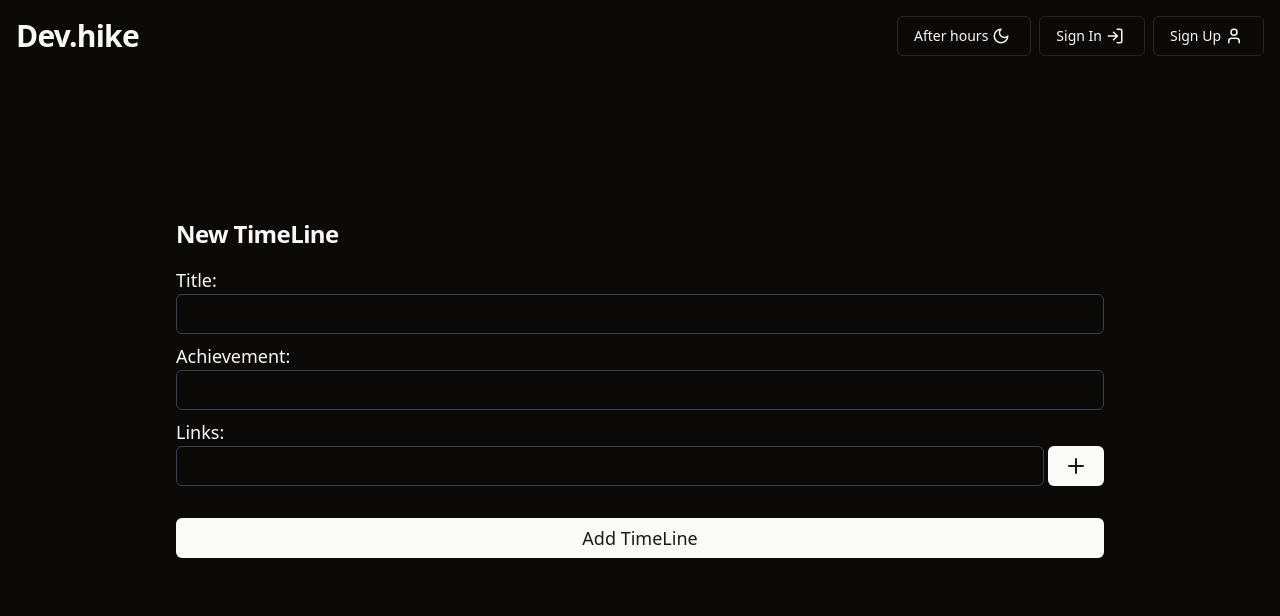
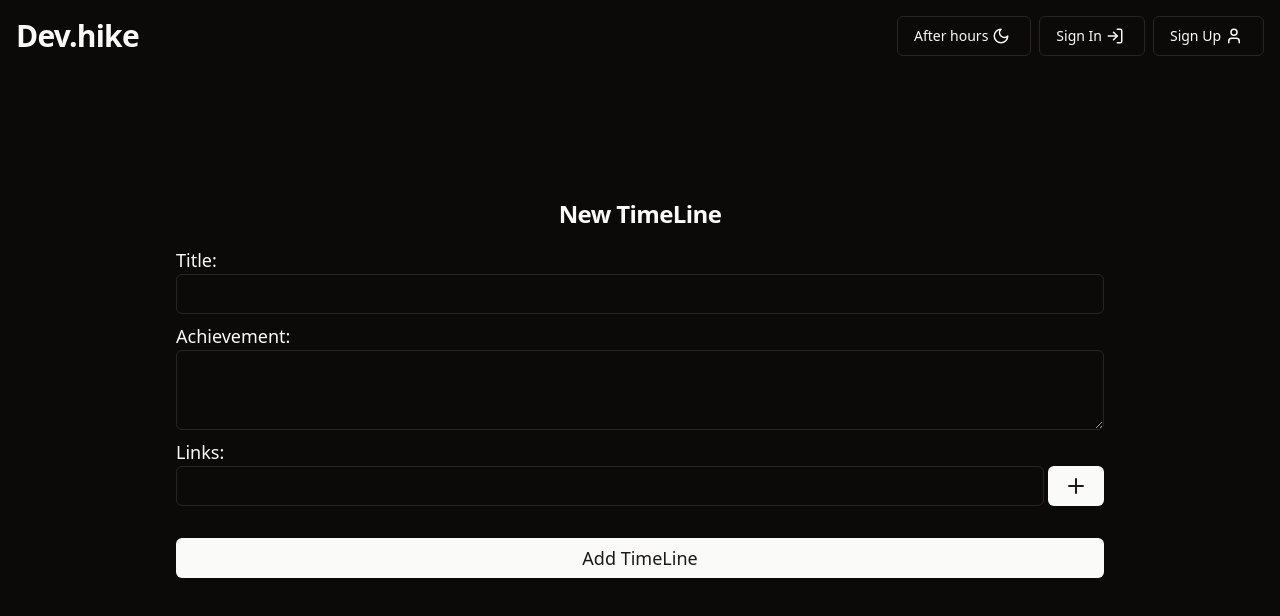
Before and after one commit to Goldfish7718/Dev.hike, a React (Vite) app in the folder client/: page /new/timeline in a window 1280 px wide. Shown: the top 616 px of the page. Built offline with nearby package versions, Linux system fonts and the light colour scheme; no server answers.

Commit message:
chore & fix[Input forms]: Add Minor fixes to input forms; Define Profile and New Post routes;

```diff
--- a/client/src/components/Navbar.tsx
+++ b/client/src/components/Navbar.tsx
@@ -51,7 +51,7 @@ const Navbar = () => {
                                 <Button className="w-full" variant='outline' onClick={() => navigate('/new/event')} ><Zap size={18} className="mx-1" /> New Event</Button>
                             </DrawerClose>
                             <DrawerClose asChild>
-                                <Button className="w-full" variant='outline'><StickyNote size={18} className="mx-1" /> New Post</Button>
+                                <Button className="w-full" variant='outline' onClick={() => navigate('/new/post')}><StickyNote size={18} className="mx-1" /> New Post</Button>
                             </DrawerClose>
                             <DrawerClose asChild>
                                 <Button className="w-full" variant='outline'><UserPlus size={18} className="mx-1" /> Invite Users</Button>
@@ -83,7 +83,7 @@ const Navbar = () => {
                     </SignedOut>
                     <SignedIn>
                         <SheetClose asChild>
-                            <Button variant='outline'> {user?.fullName} <User size={18} className="mx-1" /></Button>
+                            <Button variant='outline' onClick={() => navigate('/profile')}>{user?.fullName} <User size={18} className="mx-1" /></Button>
                         </SheetClose>
 
                         <SheetClose asChild>
@@ -120,7 +120,7 @@ const Navbar = () => {
                         </Button>
                     </DropdownMenuTrigger>
                     <DropdownMenuContent>
-                        <DropdownMenuItem>
+                        <DropdownMenuItem onClick={() => navigate('/profile')}>
                             <User className="mr-2 h-4 w-4" />
                             <span>View Profile</span>
                         </DropdownMenuItem>
--- a/client/src/layouts/dashboard-layout.tsx.tsx
+++ b/client/src/layouts/dashboard-layout.tsx.tsx
@@ -33,7 +33,7 @@ export default function ProtectedRoute() {
             <div id="options" className="flex flex-col gap-2">
               <Button className="w-full" variant='outline' onClick={() => navigate('/new/timeline')}><Plus size={18} className="mx-1" /> Add to Timeline</Button>
               <Button className="w-full" variant='outline' onClick={() => navigate('/new/event')}><Zap size={18} className="mx-1" /> New Event</Button>
-              <Button className="w-full" variant='outline'><StickyNote size={18} className="mx-1" /> New Post</Button>
+              <Button className="w-full" variant='outline' onClick={() => navigate('/new/post')}><StickyNote size={18} className="mx-1" /> New Post</Button>
               <Button className="w-full" variant='outline'><UserPlus size={18} className="mx-1" /> Invite Users</Button>
             </div>
           </nav>
--- a/client/src/main.tsx
+++ b/client/src/main.tsx
@@ -15,6 +15,8 @@ import DashboardLayout from './layouts/dashboard-layout.tsx'
 import { GlobeDemo } from './views/Landing.tsx'
 import NewTimeLine from './views/NewTimeLine.tsx'
 import NewEvent from './views/NewEvent.tsx'
+import NewPost from './views/NewPost.tsx'
+import Profile from './views/Profile.tsx'
 
 const router = createBrowserRouter([
   {
@@ -24,8 +26,10 @@ const router = createBrowserRouter([
       { path: '/', element: <GlobeDemo /> },
       { path: '/sign-in', element: <SignInComponent /> },
       { path: '/sign-up', element: <SignUpComponent /> },
+      { path: '/profile', element: <Profile /> },
       { path: '/new/timeline', element: <NewTimeLine /> },
       { path: '/new/event', element: <NewEvent /> },
+      { path: '/new/post', element: <NewPost /> },
       {
         path: '/dashboard',
         element: <DashboardLayout />,
--- /dev/null
+++ b/client/src/views/NewPost.tsx
@@ -0,0 +1,11 @@
+const NewPost = () => {
+  return (
+    <>
+        <div className="mt-20">
+            NewPost
+        </div>
+    </>
+  )
+}
+
+export default NewPost
--- a/client/src/views/NewTimeLine.tsx
+++ b/client/src/views/NewTimeLine.tsx
@@ -1,27 +1,28 @@
 import { Button } from "@/components/ui/button"
-import { Input  } from "@/components/ui/input"
-import { Label  } from "@/components/ui/label"
-import { Plus   } from "lucide-react"
+import { Input } from "@/components/ui/input"
+import { Label } from "@/components/ui/label"
+import { Textarea } from "@/components/ui/textarea"
+import { Plus } from "lucide-react"
 
 const NewTimeLine = () => {
     return (
         <>
             <div className="flex justify-center w-full items-center h-screen">
                 <div className="w-full p-4 sm:w-3/4 md:1/2">
-                    <h3 className="mb-4">New TimeLine</h3>
+                    <h3 className="mb-4 text-center">New TimeLine</h3>
                     <div className="mb-2">
-                         <Label className="text-base md:text-lg">Title:</Label>
-                         <Input className="text-base md:text-lg border-gray-700"/>
+                        <Label className="text-base md:text-lg">Title:</Label>
+                        <Input className="text-base md:text-lg"/>
                     </div>
                     <div className="mb-2">
                         <Label className="text-base md:text-lg">Achievement:</Label>
-                        <Input className="text-base md:text-lg border-gray-700"/>
+                        <Textarea className="text-base md:text-lg"/>
                     </div>
                     <div className="mb-2">
                         <Label className="text-base md:text-lg">Links:</Label>
                         <div className="flex items-center gap-1">
-                            <Input className="text-base md:text-lg border-gray-700"/>
-                            <Button> <Plus /></Button>
+                            <Input className="text-base md:text-lg"/>
+                            <Button><Plus /></Button>
                         </div>
                     </div>
                     <div className="flex">
--- /dev/null
+++ b/client/src/views/Profile.tsx
@@ -0,0 +1,11 @@
+const Profile = () => {
+  return (
+    <>
+        <div className="mt-20">
+            Profile
+        </div>
+    </>
+  )
+}
+
+export default Profile
```
